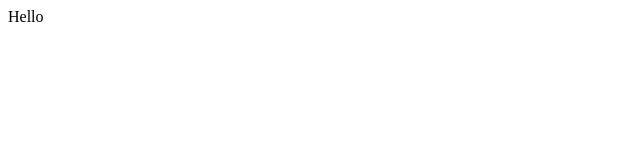
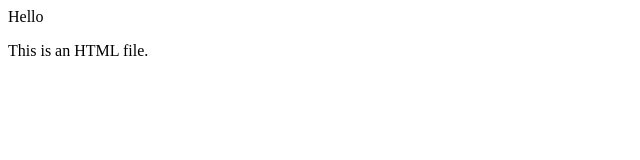
Before and after one commit to S-Dorfman/repo-practice, a plain HTML site: page index.html in a window 1280 px wide. Shown: the whole page, without its empty margins (0-640 px from the left). Drawn offline with Linux system fonts and the light colour scheme.

Commit message:
Made changesto text
testing

```diff
--- a/index.html
+++ b/index.html
@@ -1 +1,2 @@
 <div>Hello</div>
+<p>This is an HTML file.</p>
```
Also changed, not shown: 1 other file.
